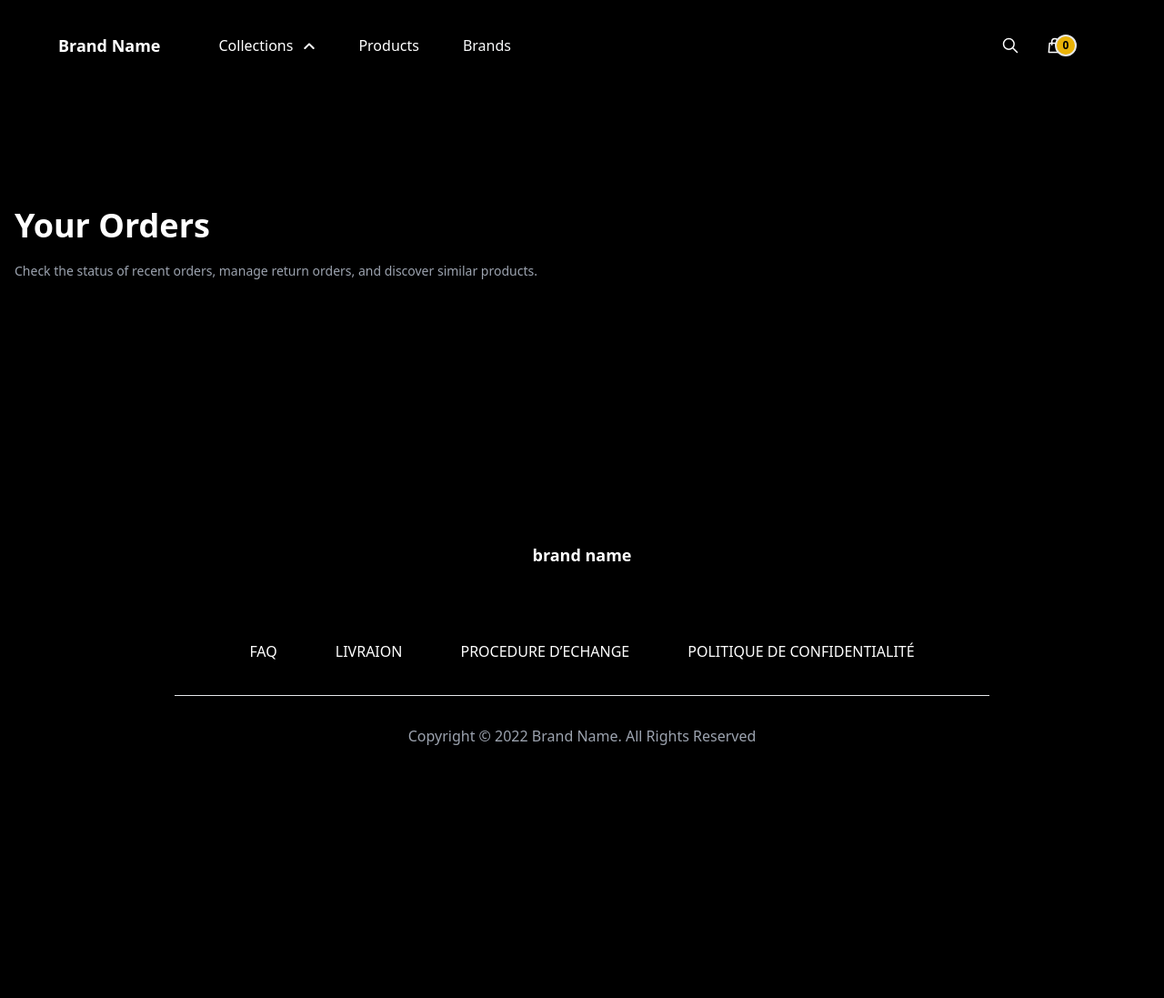
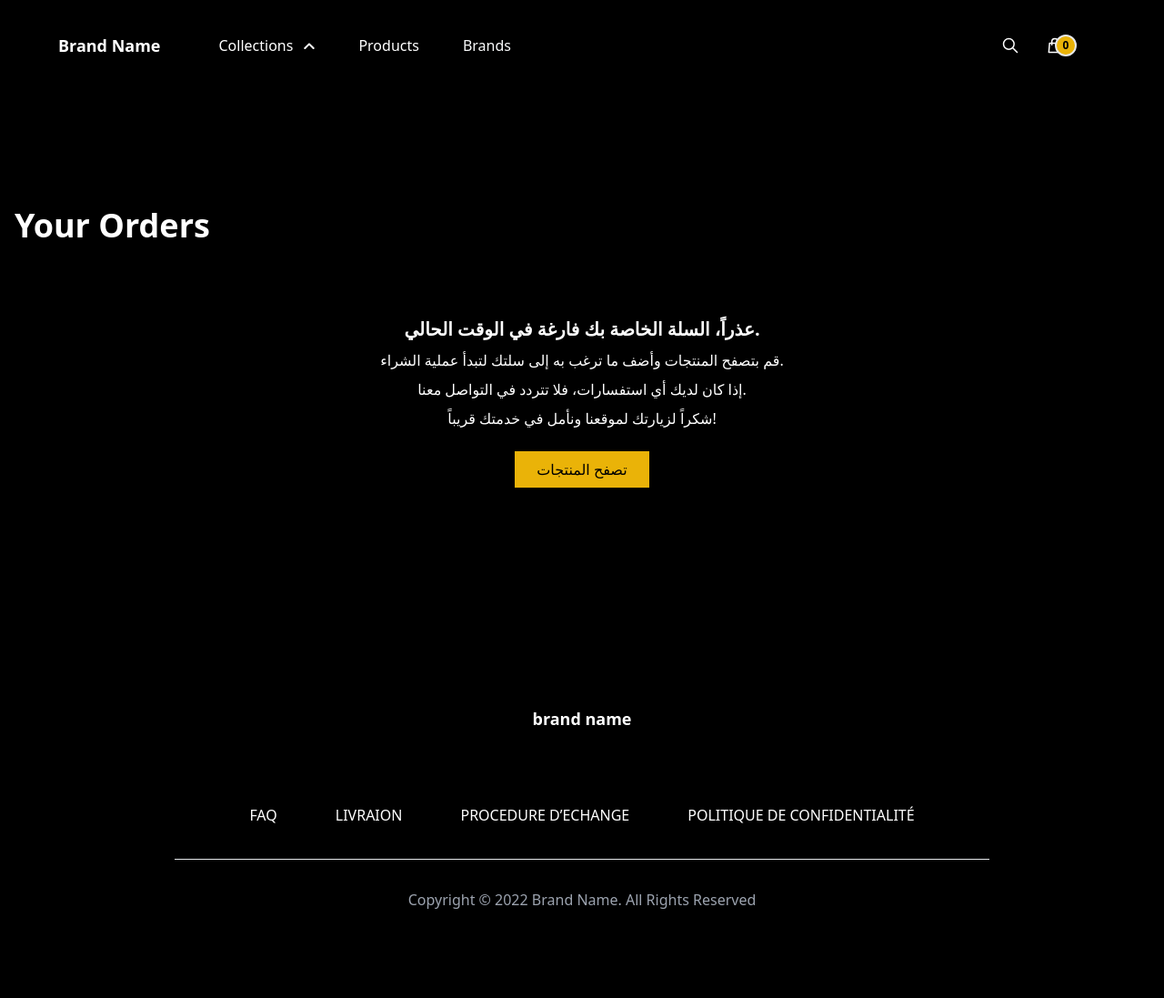
Before and after one commit to chaabinassim/ecommerce, a Django app: page /orders/ in a window 1280 px wide. Shown: the whole page at 91% size. Before the commit the page ends 819 px from the top, so only its background shows below. Run offline with Django 4.2, Linux system fonts and the light colour scheme; data comes from the database, SQL or seed files in the repository; data that the repository does not hold is empty; some libraries are stand-ins or nearby versions; some web fonts are replaced.

Commit message:
settting up django-environ and enhace  orders page

```diff
--- a/ecommerce/views.py
+++ b/ecommerce/views.py
@@ -3,8 +3,12 @@ from products.models import *
 from django.core.cache import cache
 from django.db.models import Case, When, BooleanField
 from customization.models import Section
+from django.conf import settings
+
 
 def home(request):
+    secret_key = settings.SECRET_KEY
+    print(secret_key)
 
     try:
         hero_section = Section.objects.get(name="Hero")
--- a/orders/templates/cart.html
+++ b/orders/templates/cart.html
@@ -13,8 +13,8 @@
       <div class="max-w-md lg:max-w-none mx-auto">
         <div class="mb-16">
           <h4 class="font-heading text-4xl text-white font-bold mb-5">Your Orders</h4>
-          <p class="text-sm text-gray-400 mb-0">Check the status of recent orders, manage return orders, and discover similar products.</p>
         </div>
+        {% if my_orders %}
           {% for order in my_orders %}
           <div class="mb-20">
             <div class="flex flex-wrap -mx-4 pb-10 border-b border-blueGray-800">
@@ -57,6 +57,15 @@
             </div>
           </div>
           {% endfor%}
+        {% else %}
+        <div class="w-3/4 mx-auto mt-8 p-4  text-center">
+          <p class="text-xl text-white font-semibold">عذراً، السلة الخاصة بك فارغة في الوقت الحالي.</p>
+          <p class="text-white mt-2">قم بتصفح المنتجات وأضف ما ترغب به إلى سلتك لتبدأ عملية الشراء.</p>
+          <p class="text-white mt-2">إذا كان لديك أي استفسارات، فلا تتردد في التواصل معنا.</p>
+          <p class="text-white mt-2 mb-2">شكراً لزيارتك لموقعنا ونأمل في خدمتك قريباً!</p>
+          <a href="{% url 'products' %}" class="inline-block mt-4 px-6 py-2 bg-yellow-500   hover:bg-yellow-600">تصفح المنتجات</a>
+        </div>
+        {% endif %}
     </div>
     </div>
   </section>
--- a/requirements.txt
+++ b/requirements.txt
@@ -15,6 +15,7 @@ cssselect2==0.7.0
 defusedxml==0.7.1
 Django==4.2.2
 django-allauth==0.54.0
+django-environ==0.10.0
 django-filter==23.2
 django-tailwind==3.6.0
 djangorestframework==3.14.0
```
Also changed, not shown: ecommerce/settings.py (+19 -2 lines). Lines whose indentation alone changed are shown as unchanged.
